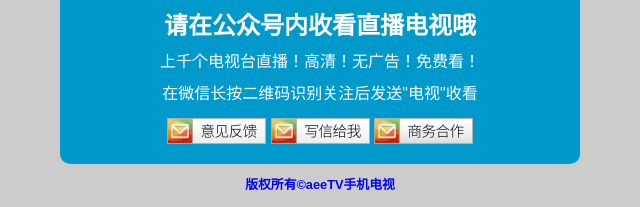
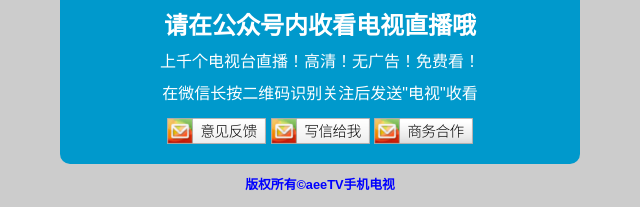
Before and after one commit to i1l/a, a plain HTML site: page index.html in a window 1280 px wide. Shown: the part 471-678 px from the top of the page, 320-960 px from the left. Drawn offline with Linux system fonts and the light colour scheme.

Commit message:
Add files via upload

```diff
--- a/index.html
+++ b/index.html
@@ -19,7 +19,7 @@
 <div class="panel"> <a href="http://zquan.cc/0871km/"> <img src="https://i1l.github.io/a/m.png" width="100%" height="100%" class="qrcode"></a>
 
 	<h2> </h2>
-	<h2>请在公众号内收看直播电视哦</h2>
+	<h2>请在公众号内收看电视直播哦</h2>
 	<p>上千个电视台直播！高清！无广告！免费看！</p>
 	<p>在微信长按二维码识别关注后发送"电视"收看</p>
 
```
